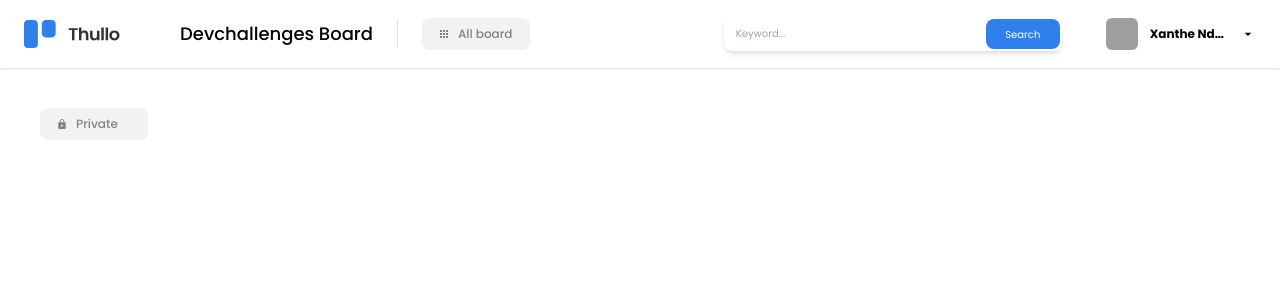
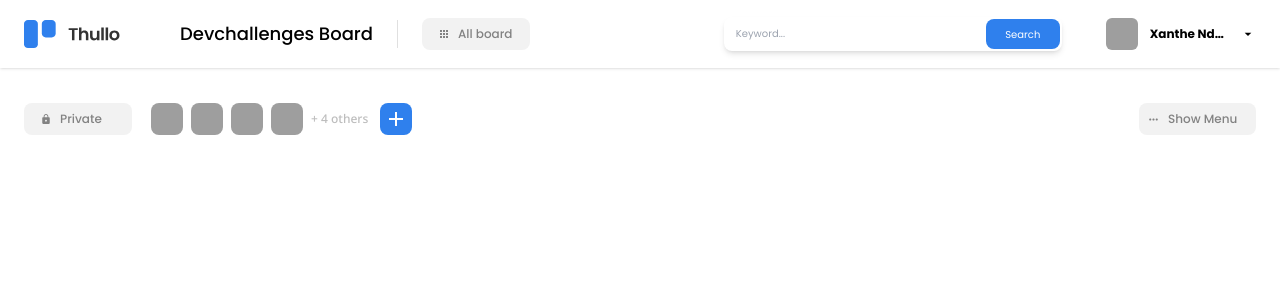
Before and after one commit to jruizsilva/clon-trello-nextjs-devchallenges.io, a Next.js app: page / in a window 1280 px wide. Shown: the top 300 px of the page. Built offline with nearby package versions, Linux system fonts and the light colour scheme; grey boxes are pictures that could not be loaded.

Commit message:
home page header styles added

```diff
--- /dev/null
+++ b/src/app/_ui/avatarlist.tsx
@@ -0,0 +1,42 @@
+import Avatar from '@/components/avatar'
+import { notoSans } from '@/fonts/fonts'
+
+interface Props {
+  className?: string
+}
+
+export default function AvatarList({
+  className
+}: Props): JSX.Element {
+  return (
+    <div className='hidden sm:block'>
+      <div className={`gap-2 flex items-center ${className} `}>
+        <Avatar
+          src='https://i.pravatar.cc/28?img=10'
+          width={32}
+          height={32}
+        />
+        <Avatar
+          src='https://i.pravatar.cc/32?img=11'
+          width={32}
+          height={32}
+        />
+        <Avatar
+          src='https://i.pravatar.cc/32?img=12'
+          width={32}
+          height={32}
+        />{' '}
+        <Avatar
+          src='https://i.pravatar.cc/32?img=13'
+          width={32}
+          height={32}
+        />
+        <span
+          className={`text-xs font-medium text-[#bdbdbd] ${notoSans.className}`}
+        >
+          + 4 others
+        </span>
+      </div>
+    </div>
+  )
+}
--- a/src/app/boards/_ui/addboardmodal.tsx
+++ b/src/app/boards/_ui/addboardmodal.tsx
@@ -93,7 +93,7 @@ const AddBoardModal = (props: AddBoardModalProps) => {
                         Cover
                       </span>
                     </Button>
-                    <SelectVisibility className='min-w-[120px]' />
+                    <SelectVisibility />
                   </div>
                   <div className='flex gap-4'>
                     <Button
--- a/src/app/boards/_ui/boardcard.tsx
+++ b/src/app/boards/_ui/boardcard.tsx
@@ -22,9 +22,21 @@ export default function BoardCard(props: Props): JSX.Element {
       </h3>
       <div className='flex gap-3 items-center'>
         <div className='flex gap-3'>
-          <Avatar src='https://i.pravatar.cc/28?img=7' />
-          <Avatar src='https://i.pravatar.cc/28?img=8' />
-          <Avatar src='https://i.pravatar.cc/28?img=9' />
+          <Avatar
+            src='https://i.pravatar.cc/28?img=7'
+            width={28}
+            height={28}
+          />
+          <Avatar
+            src='https://i.pravatar.cc/28?img=8'
+            width={28}
+            height={28}
+          />
+          <Avatar
+            src='https://i.pravatar.cc/28?img=9'
+            width={28}
+            height={28}
+          />
         </div>
         <span
           className={`text-xs font-medium text-[#bdbdbd] ${notoSans.className}`}
--- a/src/app/page.tsx
+++ b/src/app/page.tsx
@@ -1,9 +1,38 @@
 import SelectVisibility from '@/components/selectvisibility'
+import AvatarList from './_ui/avatarlist'
+import Button from '@/components/button'
+import CustomIcon from '@/components/navbar/customicon'
+import { MdAdd, MdMoreHoriz } from 'react-icons/md'
 
 export default function Home() {
   return (
-    <main className='mt-10 ml-10'>
-      <SelectVisibility />
+    <main>
+      <header className='flex justify-between mt-[35px] px-6'>
+        <div className='flex items-center'>
+          <SelectVisibility className='mr-4 md:mr-[19px]' />
+          <AvatarList />
+          <Button
+            icon={
+              <CustomIcon icon={MdAdd} fill='white' fontSize={24} />
+            }
+            className='w-[32px] h-[32px] rounded-lg bg-[#2f80ed] justify-center items-center gap-1 ml-3 hidden sm:flex'
+          />
+        </div>
+        <Button
+          className='flex items-center gap-2 min-w-[117px] h-[32px] bg-[#f2f2f2] rounded-lg px-2 py-2 hover:bg-[#211010]'
+          icon={
+            <CustomIcon
+              icon={MdMoreHoriz}
+              fontSize={13}
+              fill='#828282'
+            />
+          }
+        >
+          <span className='text-xs font-medium text-[#828282]'>
+            Show Menu
+          </span>
+        </Button>
+      </header>
     </main>
   )
 }
--- a/src/components/avatar.tsx
+++ b/src/components/avatar.tsx
@@ -4,16 +4,20 @@ import React from 'react'
 interface AvatarProps {
   className?: string
   src: string
+  width: number
+  height: number
 }
 
-const Avatar = ({ className, src }: AvatarProps) => {
+const Avatar = ({ className, src, width, height }: AvatarProps) => {
   return (
-    <div className={`w-[28px] h-[28px] rounded-lg ${className}`}>
+    <div
+      className={`w-[${width}px] h-[${height}px] rounded-lg ${className}`}
+    >
       <Image
         src={src}
         alt='avatar image'
-        width={28}
-        height={28}
+        width={width}
+        height={height}
         className='rounded-lg'
       />
     </div>
--- a/src/components/button.tsx
+++ b/src/components/button.tsx
@@ -2,7 +2,7 @@ import { ReactNode } from 'react'
 
 interface ButtonProps {
   icon?: ReactNode
-  children: ReactNode
+  children?: ReactNode
   className?: string
   onClick?: () => void
 }
--- a/src/components/navbar/menumobile.tsx
+++ b/src/components/navbar/menumobile.tsx
@@ -11,7 +11,7 @@ interface Props {}
 
 export default function MenuMobile(props: Props): JSX.Element {
   return (
-    <Popover className={'relative'}>
+    <Popover className={'relative z-30'}>
       <Popover.Button>
         <MdMenu fontSize={32} className='lg:hidden' />
       </Popover.Button>
--- a/src/components/selectvisibility.tsx
+++ b/src/components/selectvisibility.tsx
@@ -25,13 +25,13 @@ export default function SelectVisibility({
   }
 
   return (
-    <Popover className='relative'>
+    <Popover className={`relative z-20 ${className}`}>
       <Popover.Button
         as={Button}
         icon={
           <CustomIcon icon={IoMdLock} fontSize={12} fill='#828282' />
         }
-        className={`flex items-center gap-2 min-w-[108px] h-[32px] bg-[#f2f2f2] rounded-lg px-4 py-2 hover:bg-[#e2e2e2] ${className}`}
+        className={`flex items-center gap-2 min-w-[108px] h-[32px] bg-[#f2f2f2] rounded-lg px-4 py-2 hover:bg-[#e2e2e2]`}
       >
         <span className='text-xs font-medium text-[#828282]'>
           {boardVisibility === 'public' ? 'Public' : 'Private'}
```
